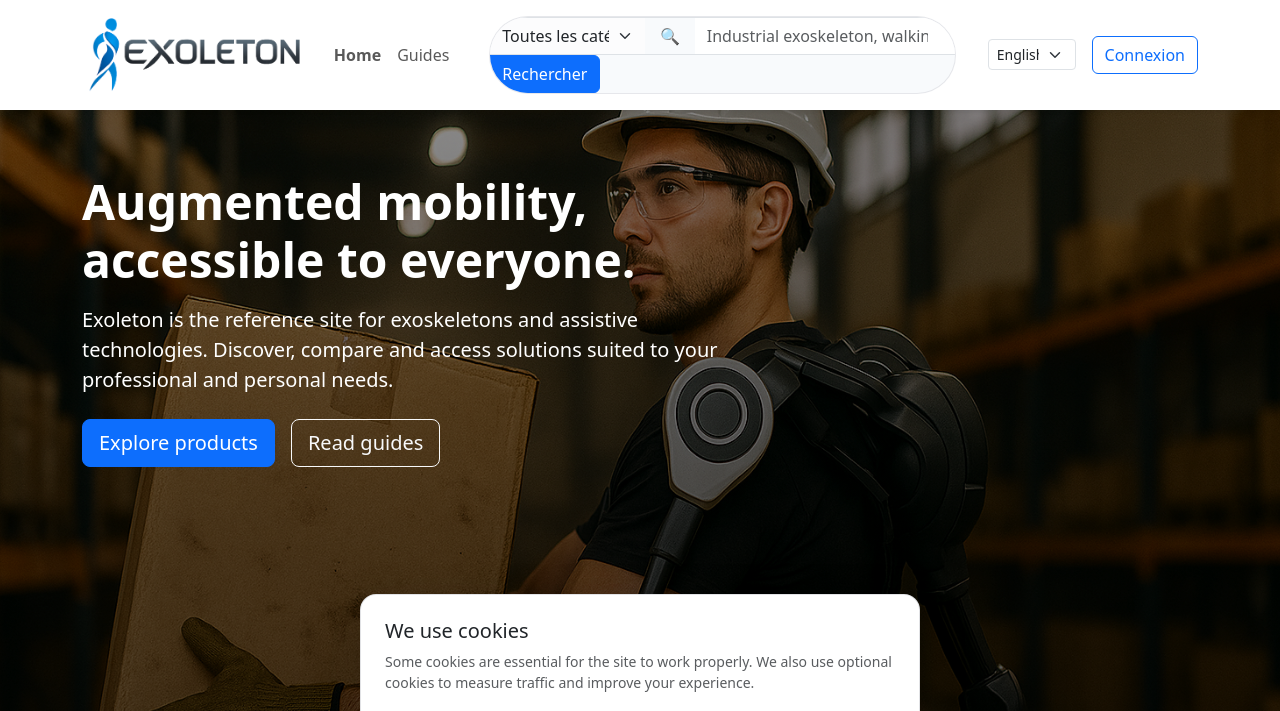
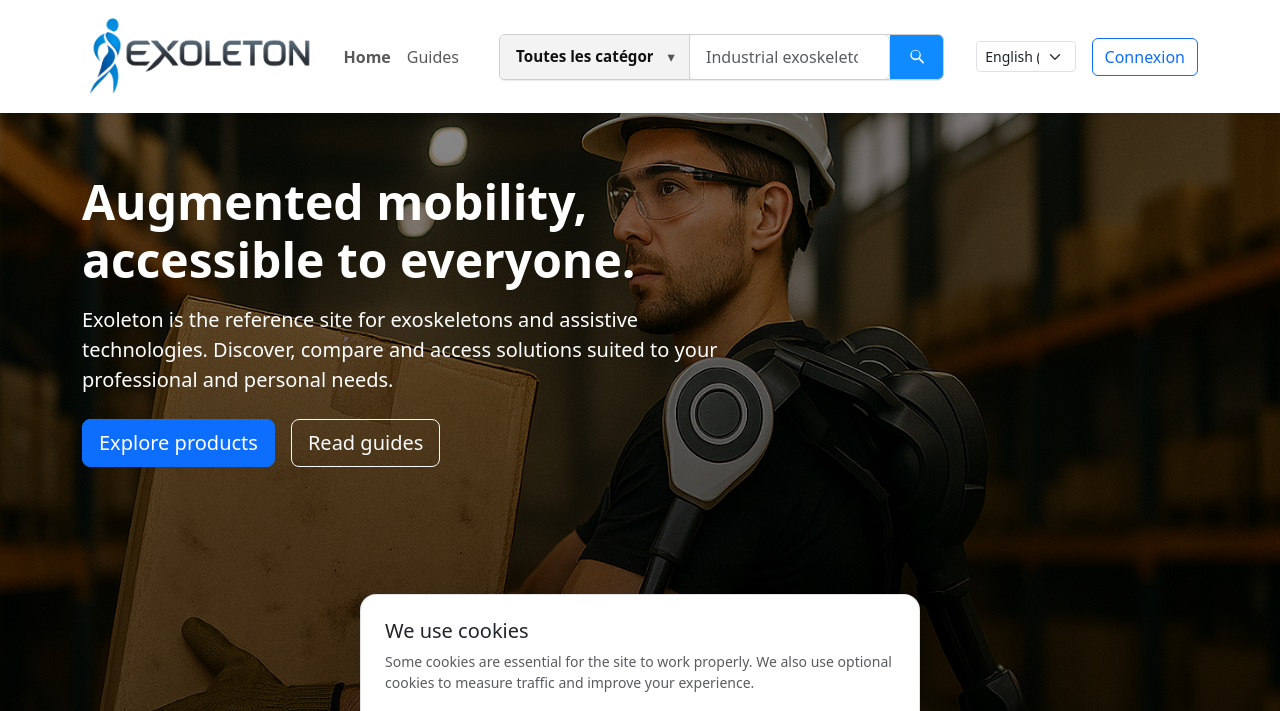
Before and after one commit to Exoleton/exoleton, a PHP site: page /index.php in a window 1280 px wide. Shown: the top 711 px of the page. Run offline with PHP 8.4, Linux system fonts and the light colour scheme; data comes from the database, SQL or seed files in the repository; data that the repository does not hold is empty.

Commit message:
Style nav search like Amazon bar

```diff
--- a/assets/css/main.css
+++ b/assets/css/main.css
@@ -25,29 +25,74 @@ section[id] { scroll-margin-top: 84px; }  /* offset propre pour les ancres (#pro
 
 /* Barre de recherche intégrée à la navbar */
 .nav-search{ min-width:360px; }
-.nav-search .nav-search-combobox{
-  background:#f8fafc;
-  border:1px solid rgba(15,23,42,.08);
-  border-radius:999px;
+.nav-search .nav-search-bar{
+  display:flex;
+  align-items:stretch;
+  width:100%;
+  height:46px;
+  border:1px solid #cfcfcf;
+  border-radius:6px;
   overflow:hidden;
+  box-shadow:inset 0 1px 0 rgba(255,255,255,.65), 0 1px 1px rgba(0,0,0,.08);
+  background:#f3f3f3;
 }
-.nav-search .nav-search-combobox .form-select{
-  max-width:180px;
-  min-width:150px;
-  border-top-right-radius:0;
-  border-bottom-right-radius:0;
+.nav-search .nav-search-select-wrap{
+  position:relative;
+  min-width:190px;
+  background:#f3f3f3;
+  border-right:1px solid #d5d5d5;
 }
-.nav-search .nav-search-combobox .form-control{
-  border-radius:0;
-  min-width:260px;
+.nav-search .nav-search-select{
+  appearance:none;
+  -moz-appearance:none;
+  -webkit-appearance:none;
+  background:transparent;
+  border:0;
+  width:100%;
+  height:100%;
+  padding:0 2.25rem 0 1rem;
+  font-weight:600;
+  font-size:.95rem;
+  color:#111;
+  box-shadow:none;
 }
-.nav-search .nav-search-combobox .btn{
-  border-top-left-radius:0;
-  border-bottom-left-radius:0;
+.nav-search .nav-search-select:focus{ outline:none; box-shadow:none; }
+.nav-search .nav-search-caret{
+  position:absolute;
+  top:50%;
+  right:0.9rem;
+  transform:translateY(-50%);
+  pointer-events:none;
+  color:#555;
+  font-size:.9rem;
 }
-.nav-search .form-control:focus{ box-shadow:0 0 0 .2rem rgba(30,136,229,.15); }
+.nav-search .nav-search-input{ flex:1; min-width:200px; }
+.nav-search .nav-search-input input{
+  border:0;
+  width:100%;
+  height:100%;
+  padding:0 1rem;
+  font-size:1rem;
+  background:#fff;
+  border-right:1px solid #d5d5d5;
+}
+.nav-search .nav-search-input input:focus{ outline:none; box-shadow:none; }
+.nav-search .nav-search-btn{
+  background:#0f8bff;
+  border:0;
+  min-width:56px;
+  display:flex;
+  align-items:center;
+  justify-content:center;
+  color:#fff;
+  padding:0 1.15rem;
+  transition:background-color .15s ease;
+}
+.nav-search .nav-search-btn:hover{ background:#0a74d2; }
+.nav-search .nav-search-btn svg{ width:20px; height:20px; }
 @media (max-width:991.98px){
   .nav-search{ width:100%; }
+  .nav-search .nav-search-select-wrap{ min-width:160px; }
 }
 
 /* Réinitialisations douces */
--- a/index.php
+++ b/index.php
@@ -77,17 +77,26 @@ $navCategoryOptions = [
             <li class="nav-item"><a class="nav-link" href="#guides" data-i18n="nav.guides">Guides</a></li>
           </ul>
           <form class="nav-search flex-grow-1 my-3 my-lg-0" method="get" action="recherche.php" role="search">
-            <label class="visually-hidden" for="navSearchQuery">Rechercher</label>
-            <div class="input-group nav-search-combobox">
-              <label class="visually-hidden" for="navSearchCategory">Catégorie</label>
-              <select id="navSearchCategory" name="cat" class="form-select bg-light-subtle border-end-0">
-                <?php foreach ($navCategoryOptions as $value => $label): ?>
-                  <option value="<?= htmlspecialchars($value, ENT_QUOTES, 'UTF-8'); ?>"><?= htmlspecialchars($label, ENT_QUOTES, 'UTF-8'); ?></option>
-                <?php endforeach; ?>
-              </select>
-              <span class="input-group-text bg-transparent border-start-0 border-end-0 px-3" aria-hidden="true">🔍</span>
-              <input id="navSearchQuery" name="q" type="search" class="form-control border-start-0 border-end-0" placeholder="Exosquelette industriel, aide à la marche…" data-i18n-placeholder="search.placeholder">
-              <button class="btn btn-primary" type="submit" data-i18n="search.cta">Rechercher</button>
+            <div class="nav-search-bar" role="group" aria-label="Recherche">
+              <div class="nav-search-select-wrap">
+                <label class="visually-hidden" for="navSearchCategory">Catégorie</label>
+                <select id="navSearchCategory" name="cat" class="form-select nav-search-select">
+                  <?php foreach ($navCategoryOptions as $value => $label): ?>
+                    <option value="<?= htmlspecialchars($value, ENT_QUOTES, 'UTF-8'); ?>"><?= htmlspecialchars($label, ENT_QUOTES, 'UTF-8'); ?></option>
+                  <?php endforeach; ?>
+                </select>
+                <span class="nav-search-caret" aria-hidden="true">▾</span>
+              </div>
+              <div class="nav-search-input">
+                <label class="visually-hidden" for="navSearchQuery">Rechercher</label>
+                <input id="navSearchQuery" name="q" type="search" class="form-control" placeholder="Exosquelette industriel, aide à la marche…" data-i18n-placeholder="search.placeholder">
+              </div>
+              <button class="nav-search-btn" type="submit" aria-label="Rechercher">
+                <svg xmlns="http://www.w3.org/2000/svg" viewBox="0 0 24 24" role="img" aria-hidden="true" focusable="false">
+                  <path fill="currentColor" d="M15.5 14h-.79l-.28-.27a6.5 6.5 0 1 0-.71.71l.27.28v.79l4.25 4.25a1 1 0 0 0 1.42-1.42L15.5 14Zm-6 0a5 5 0 1 1 0-10a5 5 0 0 1 0 10Z"/>
+                </svg>
+                <span class="visually-hidden" data-i18n="search.cta">Rechercher</span>
+              </button>
             </div>
           </form>
 
```
Also changed, not shown: detail.php (+20 -11 lines), recherche.php (+20 -11 lines).
